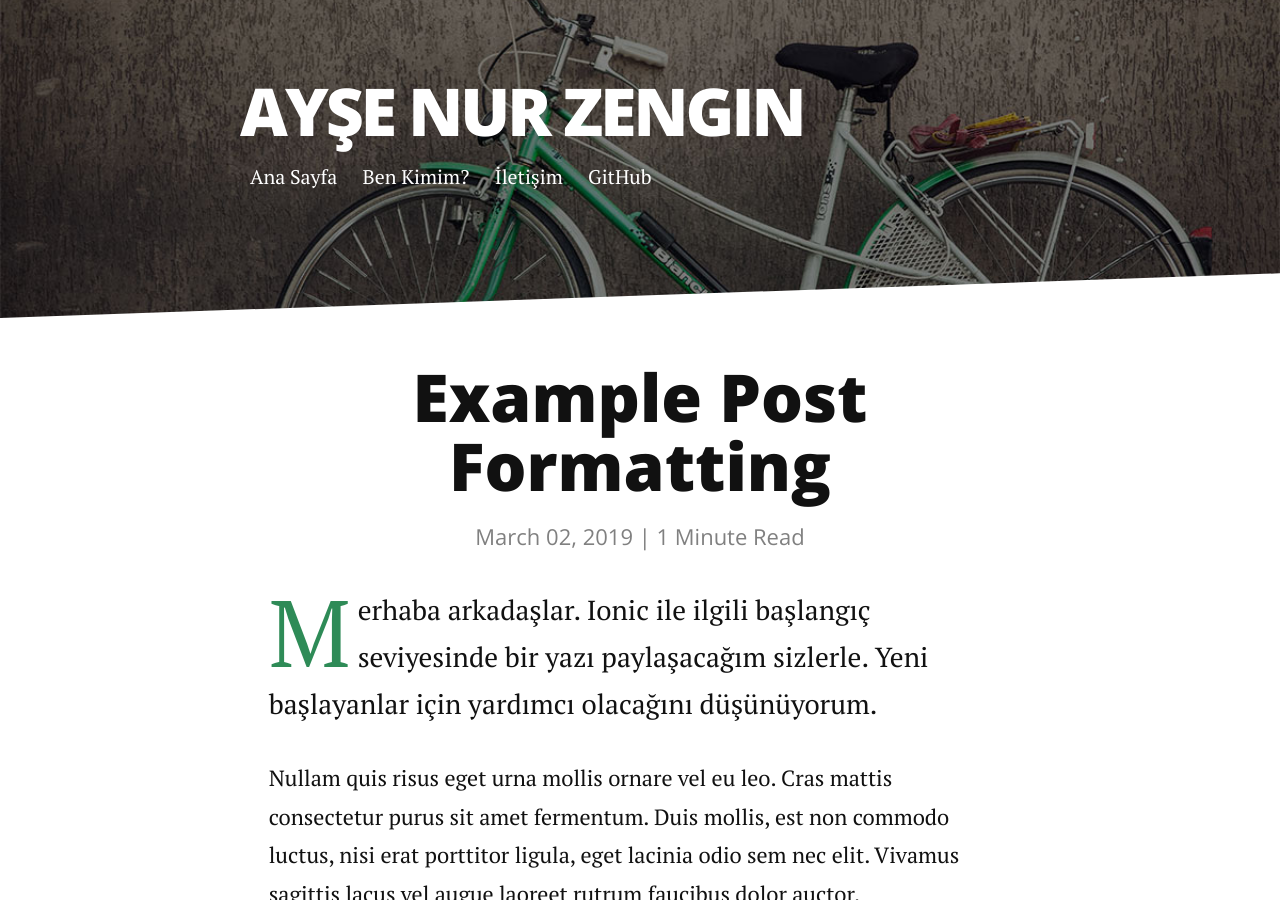
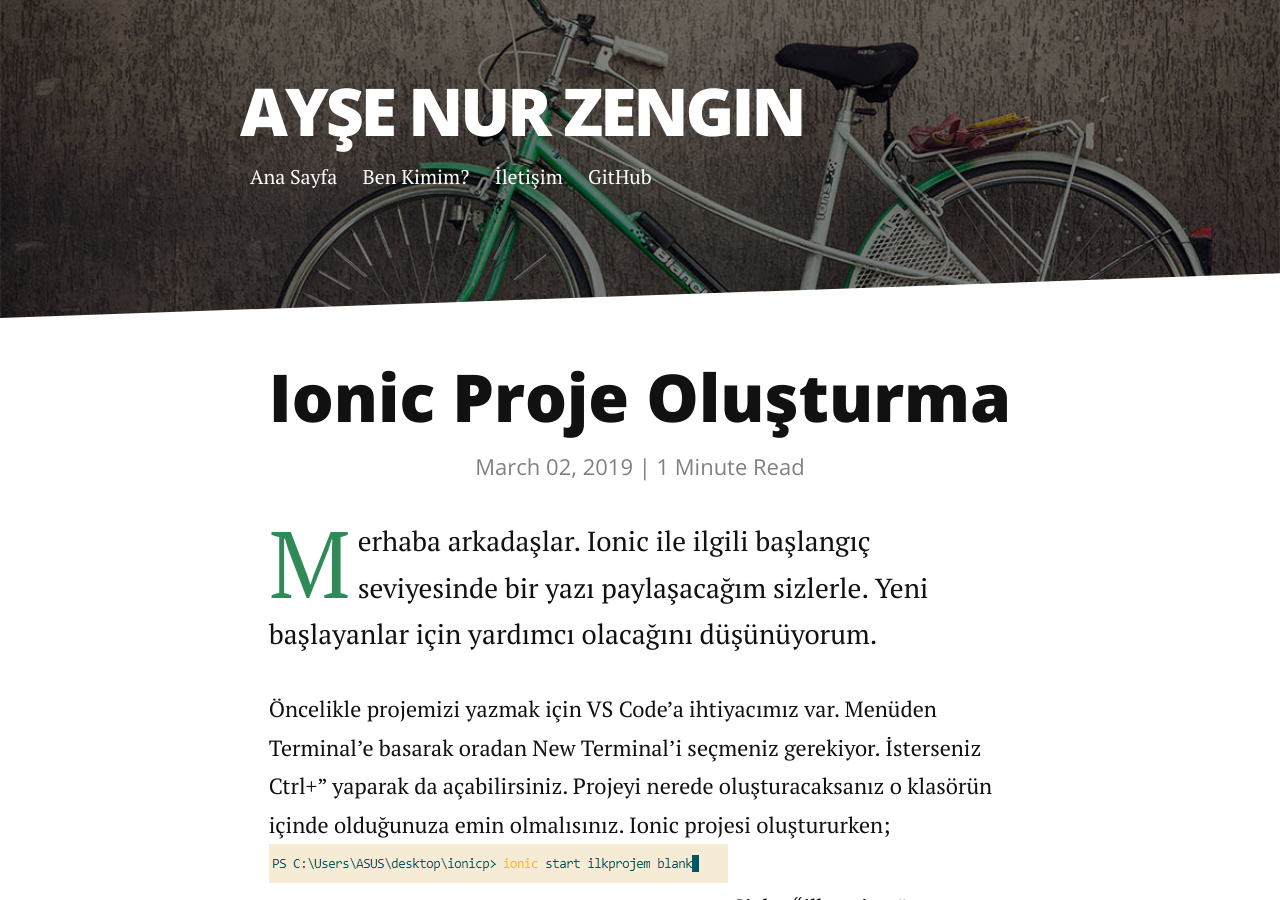
Before and after one commit to aysenurzengin/aysenurzengin.github.io, a Jekyll site: the page built from _posts/2014-12-15-example-post-formatting.markdown, in a window 1280 px wide and 900 px high. Built offline with Jekyll 4.4.1, drawn with Linux system fonts in a browser that asks for light colours; nearby versions of some CDN libraries.

Commit message:
Update 2014-12-15-example-post-formatting.markdown

```diff
--- a/_posts/2014-12-15-example-post-formatting.markdown
+++ b/_posts/2014-12-15-example-post-formatting.markdown
@@ -1,14 +1,11 @@
 ---
 layout: post
-title:  "Example Post Formatting"
+title:  "Ionic Proje Oluşturma"
 date:   2019-03-02
 description: Merhaba arkadaşlar. Size bu yazımda Ionic-V3'te boş bir proje oluşturmaktan bahsedeceğim.
 ---
 
 <p class="intro"><span class="dropcap">M</span>erhaba arkadaşlar. Ionic ile ilgili başlangıç seviyesinde bir yazı paylaşacağım sizlerle. Yeni başlayanlar için yardımcı olacağını düşünüyorum. </p>
-
-
-Nullam quis risus eget urna mollis ornare vel eu leo. Cras mattis consectetur purus sit amet fermentum. Duis mollis, est non commodo luctus, nisi erat porttitor ligula, eget lacinia odio sem nec elit. Vivamus sagittis lacus vel augue laoreet rutrum faucibus dolor auctor.
 
 Öncelikle projemizi yazmak için VS Code’a ihtiyacımız var. Menüden Terminal’e basarak oradan New Terminal’i seçmeniz gerekiyor. İsterseniz Ctrl+” yaparak da açabilirsiniz. Projeyi nerede oluşturacaksanız o klasörün içinde olduğunuza emin olmalısınız.
 Ionic projesi oluştururken;
```
